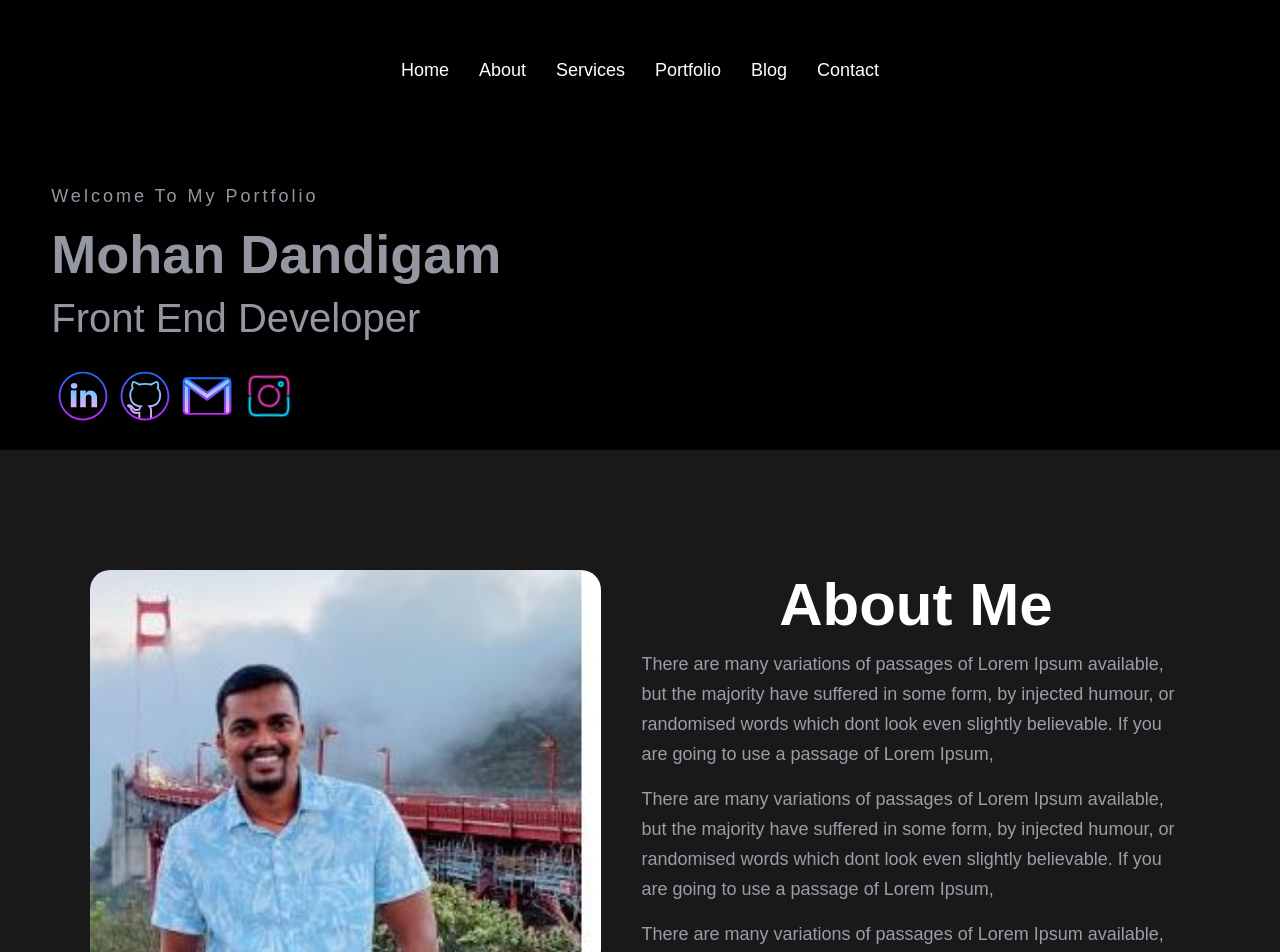
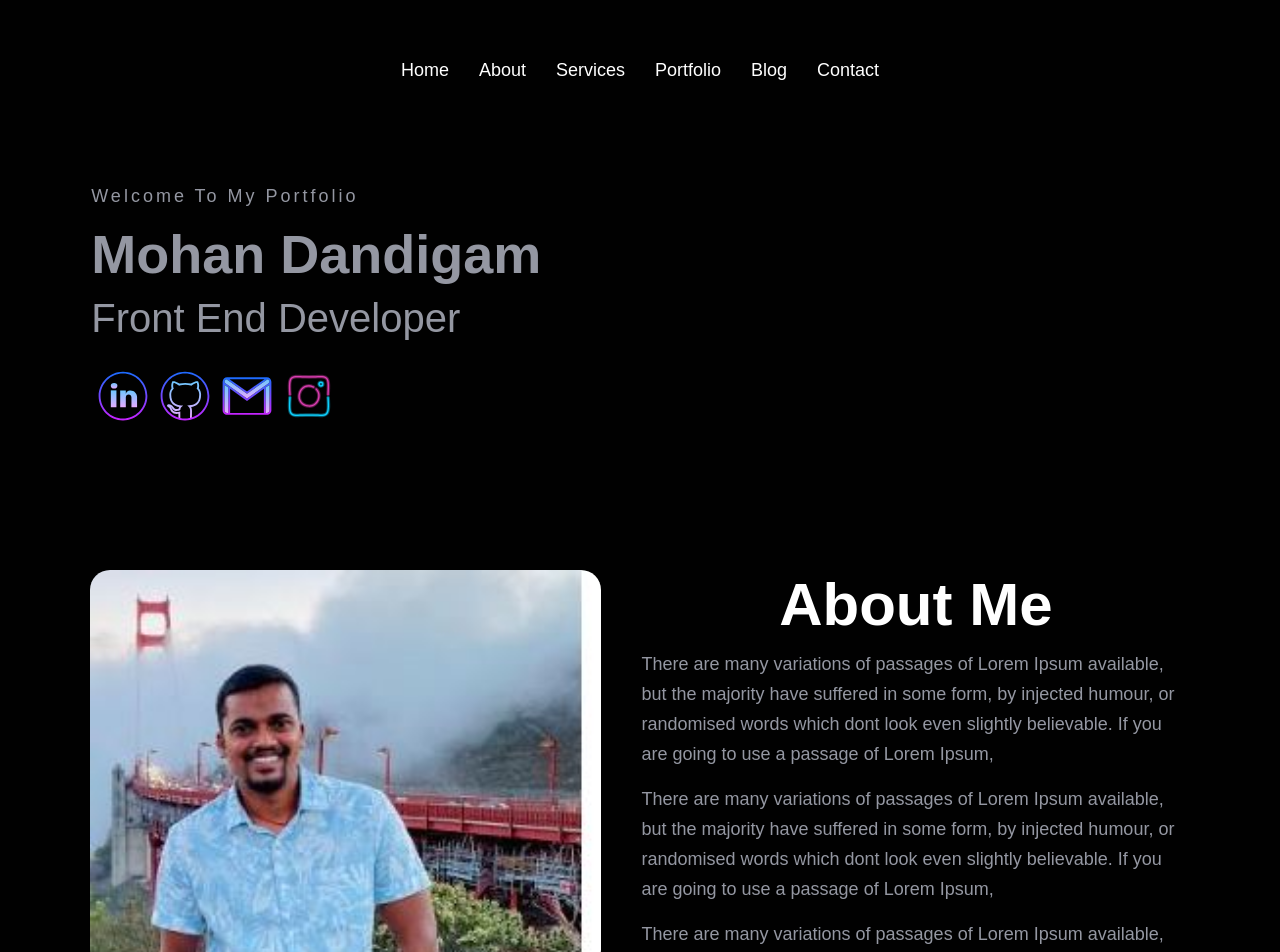
Before and after one commit to mohandand/My_Portfolio, a React (Create React App) app: page / in a window 1280 px wide. Shown: the top 952 px of the page. Built offline with nearby package versions, Linux system fonts and the light colour scheme.

Commit message:
Updated Code for My Portfoio roject

```diff
--- a/src/components/About/About.css
+++ b/src/components/About/About.css
@@ -1,5 +1,5 @@
 .about{
-    background: #191919;
+    background: #010101!important;
 }
 img.about__img{
     border-radius: 20px;
--- a/src/components/Home/Home.css
+++ b/src/components/Home/Home.css
@@ -13,6 +13,7 @@ li.nav__items{
     padding: 20px 0px;
     display: flex;
     flex-direction: column;
+    margin-left: 40px;
 }
 h1.home__text{
     font-size: 18px;
```
